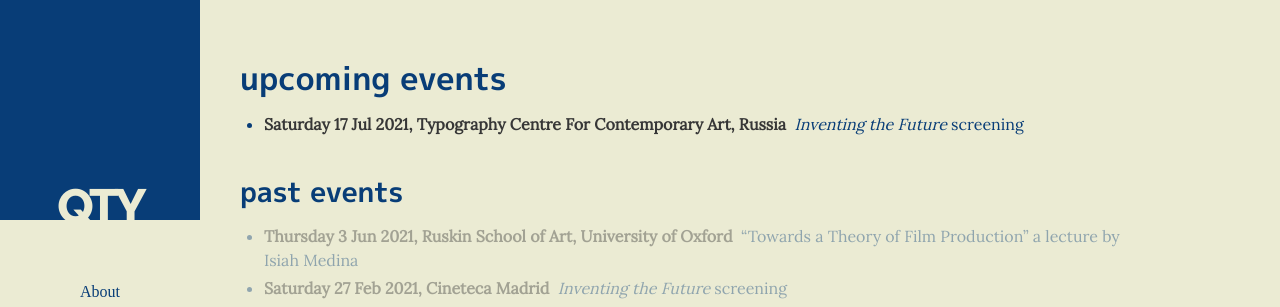
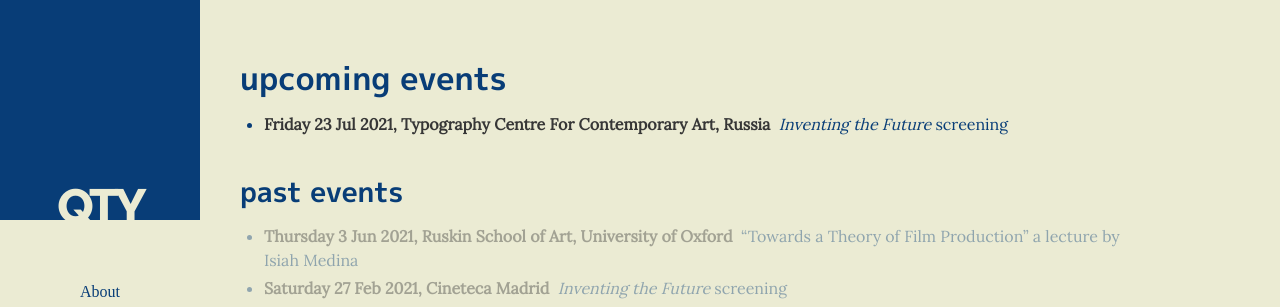
Before and after one commit to naobot/qty-cinema, a Jekyll site: the page built from events.html, in a window 1280 px wide. Shown: the top 307 px of the page. Built offline with Jekyll 4.4.1, drawn with Linux system fonts in a browser that asks for light colours; some web fonts are replaced.

Commit message:
Update from Forestry.io Isiah Medina updated _data/events.yaml

```diff
--- a/_data/events.yaml
+++ b/_data/events.yaml
@@ -1,5 +1,5 @@
 ---
-- when: 2021-07-17 04:00:00 +0000
+- when: 2021-07-23 00:00:00 +0000
   where: Typography Centre For Contemporary Art, Russia
   what: "<i>Inventing the Future</i> screening"
 - when: 2021-06-03 17:00:00 +0000
```
